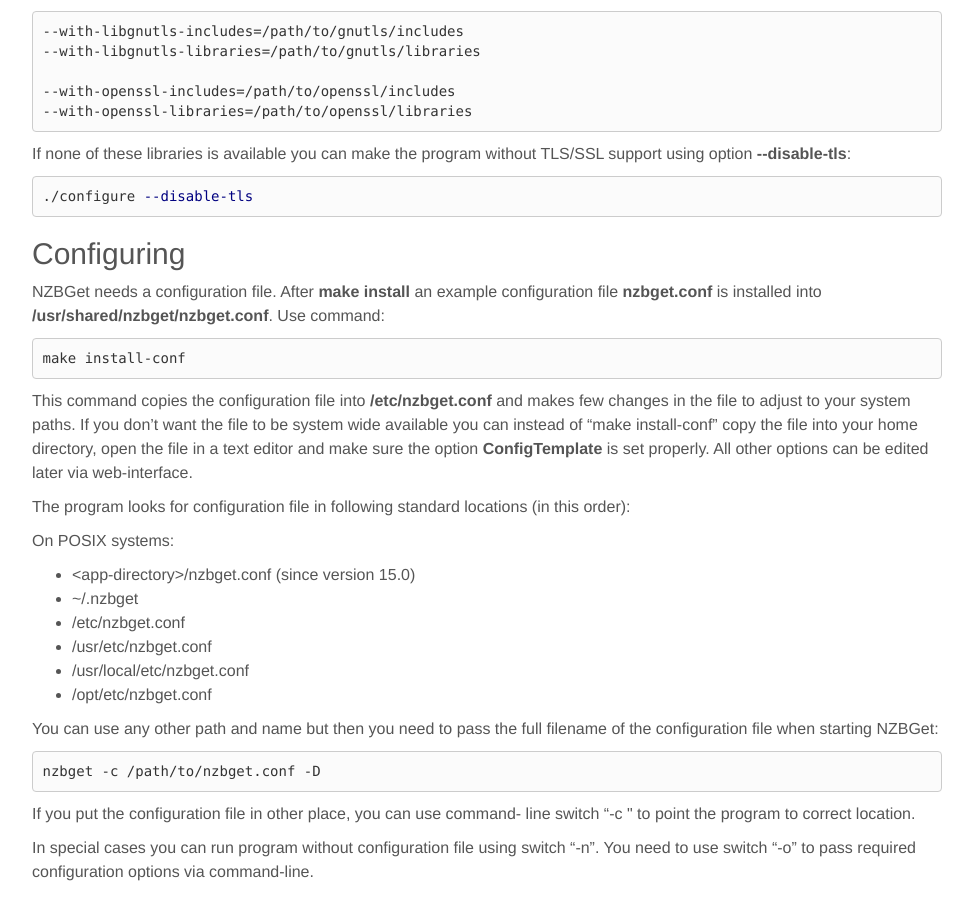
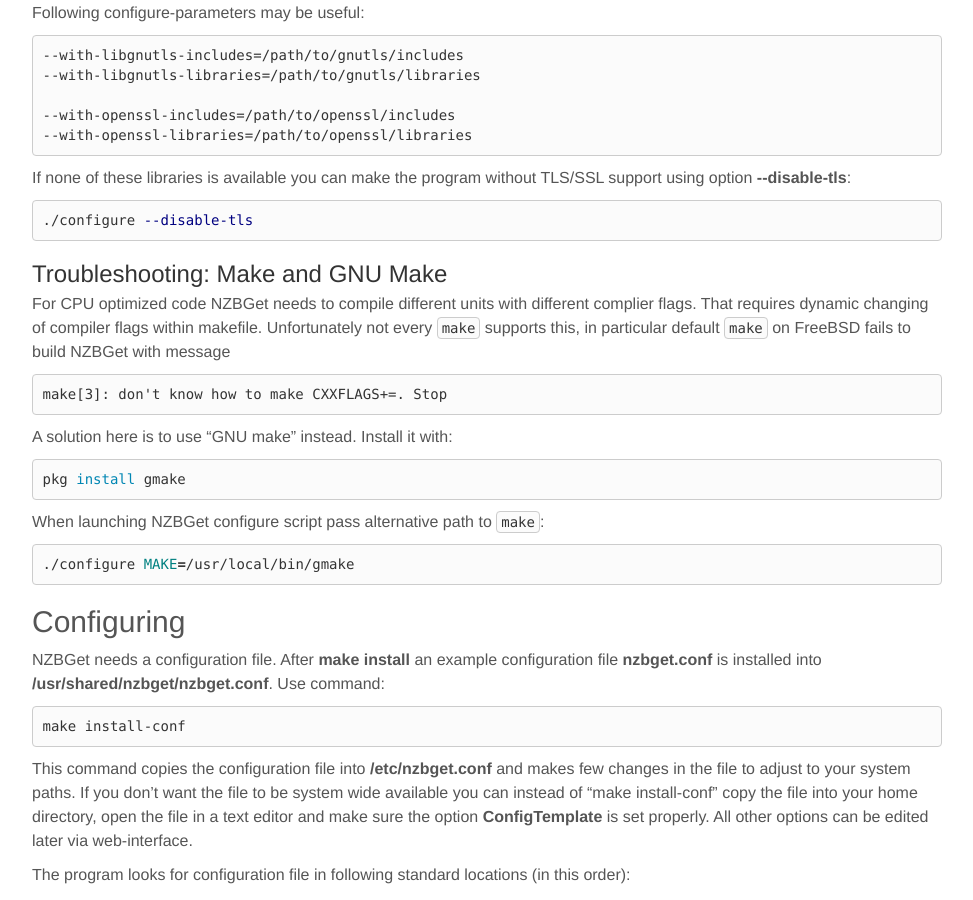
Before and after one commit to nzbget/nzbget.github.io, a Jekyll site: the page built from _wiki/installation-on-posix.md, in a window 1280 px wide and 900 px high, scrolled down 2866 px. Shown: the whole window, without its empty margins (53-1026 px from the left). Built offline with Jekyll 4.4.1, drawn with Linux system fonts in a browser that asks for light colours; nearby versions of some CDN libraries; the repository's description, which GitHub fills in, is left out; some of the changed text lies outside the part shown.

Commit message:
nzbget/nzbget#488: hint about GNU Make

````diff
--- a/_wiki/installation-on-posix.md
+++ b/_wiki/installation-on-posix.md
@@ -54,6 +54,7 @@
 ./configure
  ```
 maybe you have to tell configure, where to find some libraries, see Configure-options below.
+Extra flags are needed on FreeBSD, see section **Troubleshooting: Make and GNU Make** below.
 * compile it via
  ```shell
 make
@@ -120,6 +121,23 @@
 ./configure --disable-tls
 ```
 
+### Troubleshooting: Make and GNU Make ###
+For CPU optimized code NZBGet needs to compile different units with different complier
+flags. That requires dynamic changing of compiler flags within makefile. Unfortunately not every `make` supports this, in particular default `make` on FreeBSD fails to build NZBGet
+with message
+```
+make[3]: don't know how to make CXXFLAGS+=. Stop
+```
+A solution here is to use "GNU make" instead. Install it with:
+```shell
+pkg install gmake
+```
+
+When launching NZBGet configure script pass alternative path to `make`:
+```shell
+./configure MAKE=/usr/local/bin/gmake
+```
+
 ## Configuring ##
 NZBGet needs a configuration file. After **make install** an example configuration file **nzbget.conf** is installed into **/usr/shared/nzbget/nzbget.conf**. Use command:
 
````
